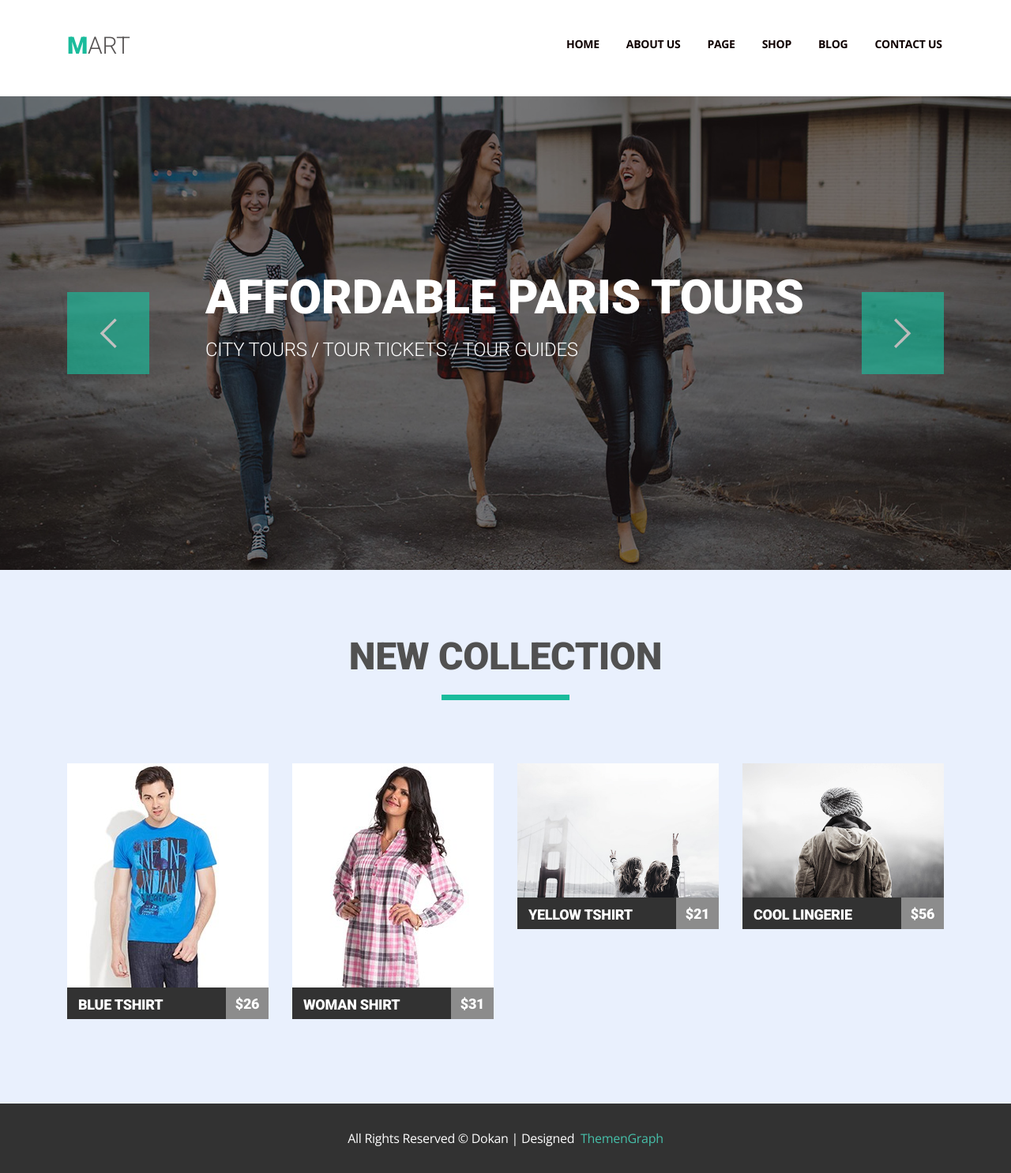
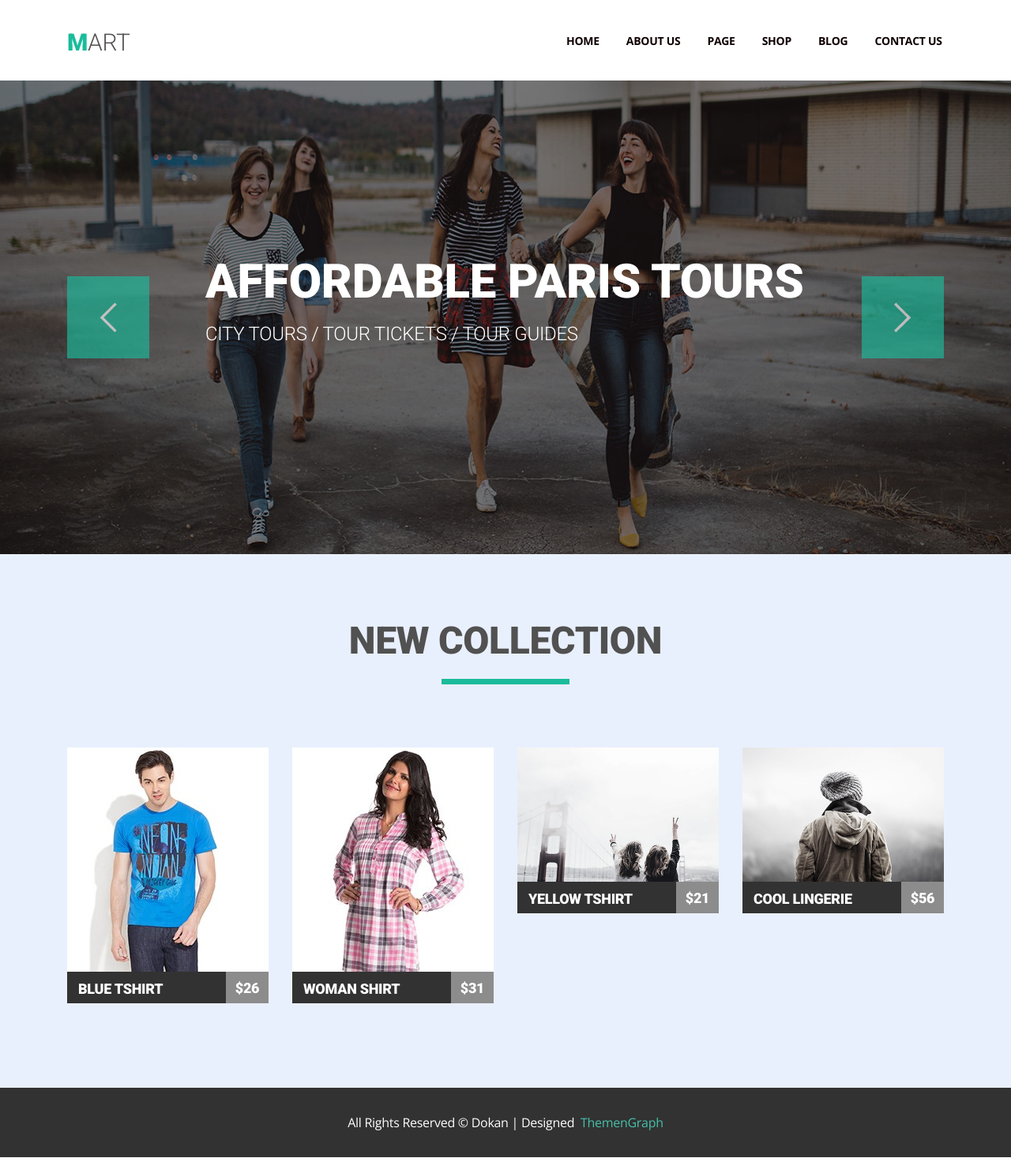
Before and after one commit to VladyslavGit/goit-fe-course, a plain HTML site: page module-5/index.html in a window 1280 px wide. Shown: the whole page at 79% size. Drawn offline with nearby package versions, Linux system fonts and the light colour scheme; files whose address does not match are found by name.

Commit message:
added a couple of changes

```diff
--- a/module-5/css/style.css
+++ b/module-5/css/style.css
@@ -25,10 +25,13 @@ body {
 }
 
 .page-header {
-    padding: 42px 0;
+    padding: 38px 0 32px 0;
     width: 1110px;
     margin: 0 auto;
-    margin-bottom: 38px;
+}
+
+.page-nav{
+    margin-bottom: 32px;
 }
 
 .site-logo {
@@ -336,6 +339,8 @@ img {
     display: block;
 }
 
+
+
  .overlay-button:hover .overlay-button{
     background-color: rgba(26, 188, 156, 1);
 }
@@ -368,6 +373,10 @@ img {
     padding: 0;
 }
 
+.footer-title a{
+    text-decoration: none;
+}
+
 .designer_brands {
     color: #46bfa9;
     font-size: 16px;
--- a/module-5/index.html
+++ b/module-5/index.html
@@ -95,8 +95,8 @@
         </section>
     </main>
     <footer class="page-footer">
-        <p class="footer-title">All Rights Reserved &copy; Dokan &#124; Designed &nbsp;<span
-                class="designer_brands">ThemenGraph</span>
+        <p class="footer-title">All Rights Reserved &copy; Dokan &#124; Designed &nbsp;<a href="#"><span
+                class="designer_brands">ThemenGraph</span></a>
         </p>
     </footer>
 </body>
```
